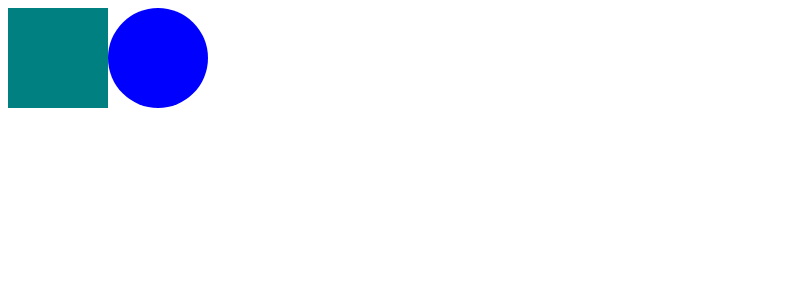
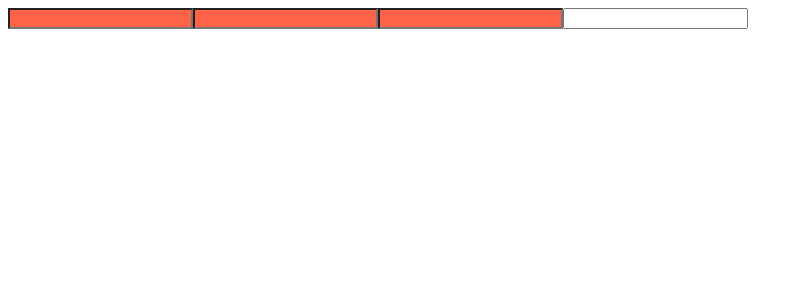
Before and after one commit to sorrynthx/react-study, a React (Create React App) app in the folder react-masterclass/: page / in a window 1280 px wide. Shown: the top 300 px of the page, without its empty margins (0-803 px from the left). Built offline with nearby package versions, Linux system fonts and the light colour scheme.

Commit message:
2022-04-13 마스터클래스 styled-components as 사용법(html 태그 변경) + attrs 속성 추가

```diff
--- a/react-masterclass/src/App.js
+++ b/react-masterclass/src/App.js
@@ -4,21 +4,21 @@ const Father = styled.div`
   display: flex;
 `;
 
-const Box = styled.div`
-  background-color: ${(props) => props.bgColor};
-  width: 100px;
-  height: 100px;
+const Input = styled.input.attrs({ required: true, minLength: 10 })`
+  background-color: tomato;
 `;
 
-const Circle = styled(Box)`
-  border-radius: 50px;
+const Input2 = styled.input`
+
 `;
 
 function App() {
   return (
-    <Father>
-      <Box bgColor="teal" />
-      <Circle bgColor="blue" />
+    <Father as="header">
+      <Input />
+      <Input />
+      <Input />
+      <Input2 />
     </Father>
   );
 }
```
